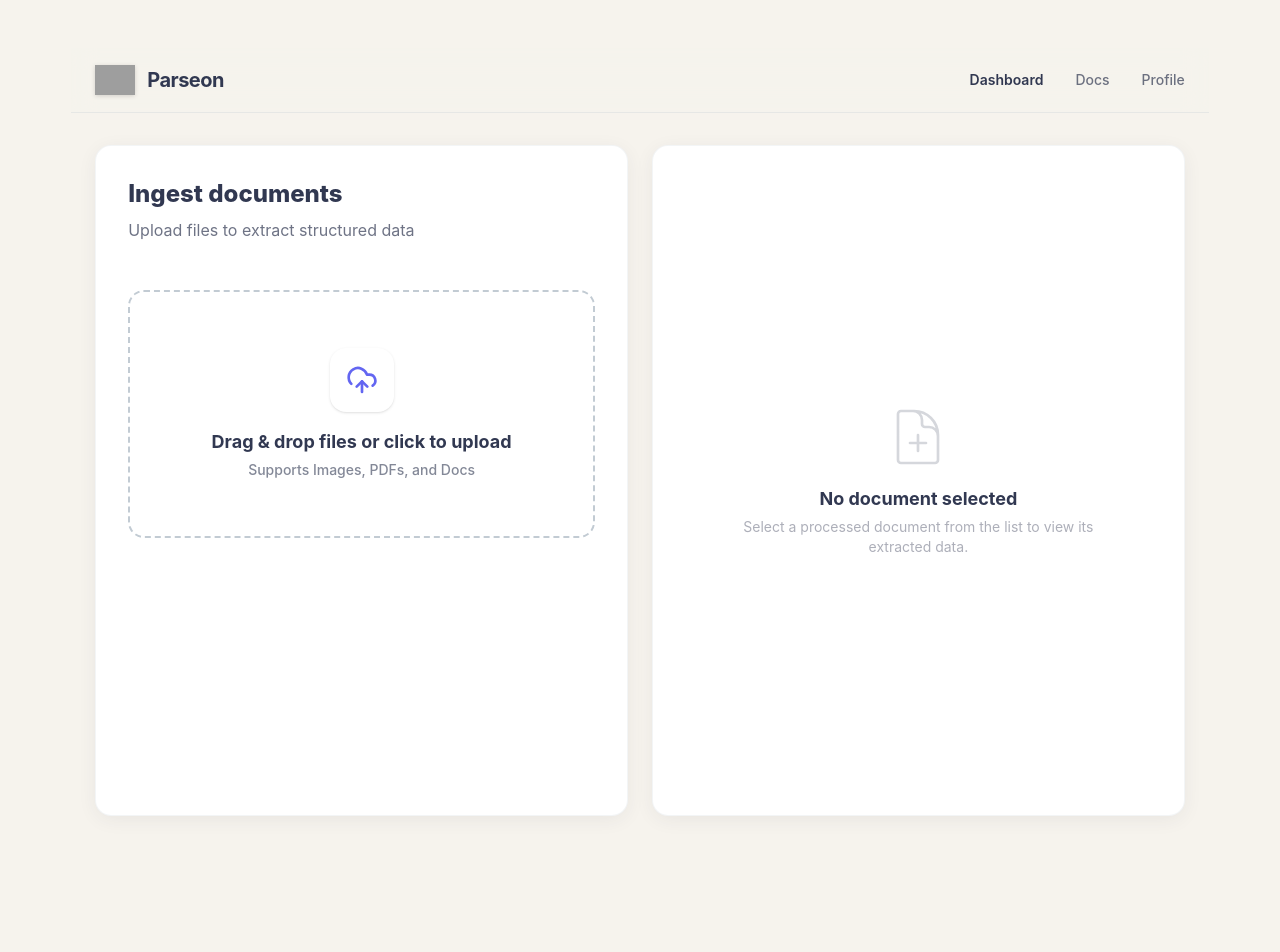
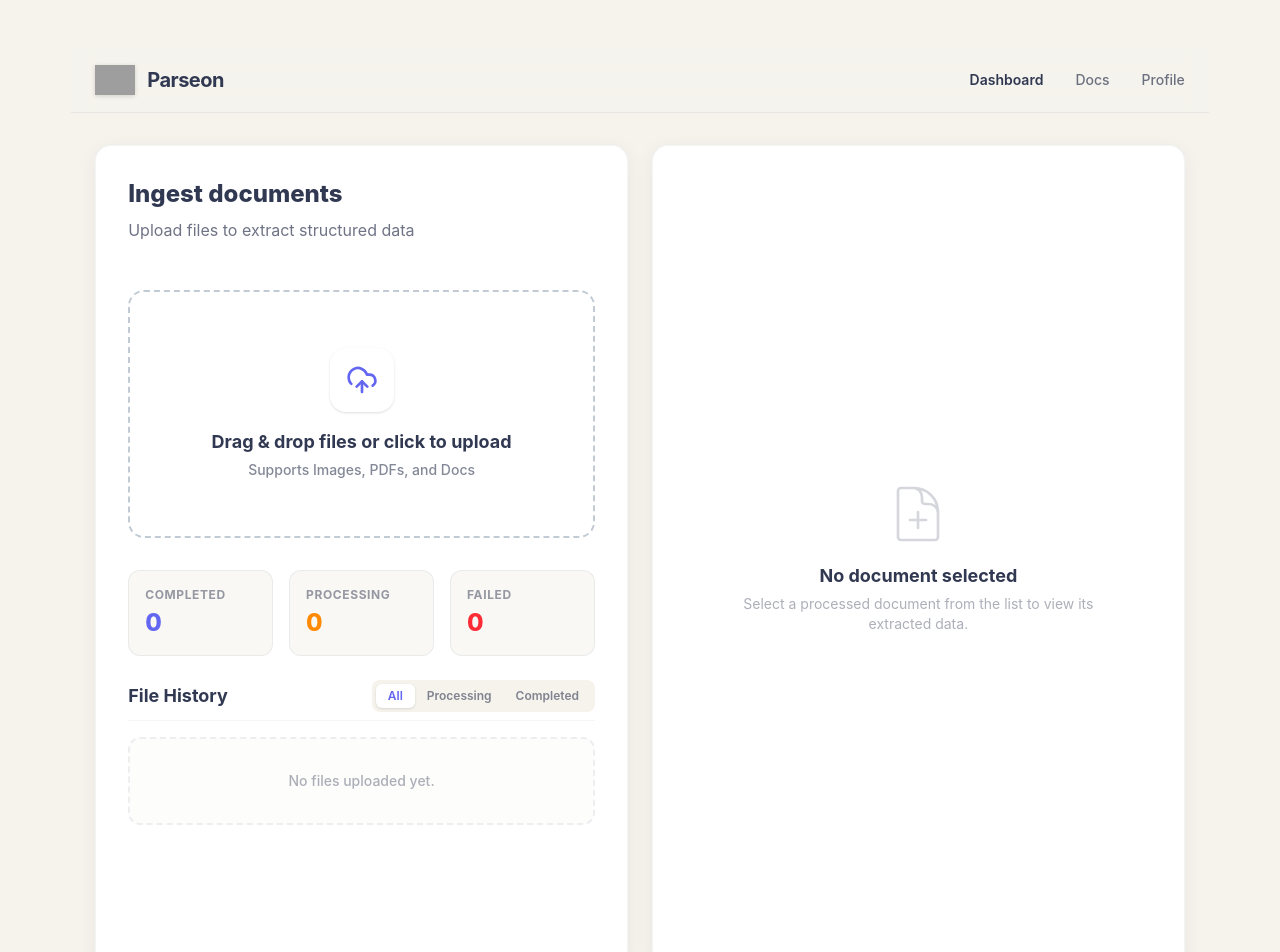
Before and after one commit to Satya0418/text, a React (Vite) app in the folder frontend/: page /dashboard in a window 1280 px wide. Shown: the top 952 px of the page. Before the commit the page ends 896 px from the top, so only its background shows below. Built offline with nearby package versions, Linux system fonts and the light colour scheme; grey boxes are pictures that could not be loaded; a web font is replaced by a local one.

Commit message:
ONLYfamaaaa

```diff
--- a/frontend/src/components/ui/FileUpload.jsx
+++ b/frontend/src/components/ui/FileUpload.jsx
@@ -5,6 +5,7 @@ import { motion } from 'framer-motion';
 const FileUpload = ({ onSelectFile, selectedFileId }) => {
   const [isDragging, setIsDragging] = useState(false);
   const [files, setFiles] = useState([]);
+  const [filter, setFilter] = useState('all'); // 'all', 'processing', 'completed'
   const fileInputRef = useRef(null);
 
   const formatSize = (bytes) => {
@@ -33,6 +34,12 @@ const FileUpload = ({ onSelectFile, selectedFileId }) => {
 
         // Simulate Processing delay (AI extraction)
         setTimeout(() => {
+          // 15% chance to fail
+          if (Math.random() < 0.15) {
+            setFiles(prev => prev.map(f => f.id === id ? { ...f, status: 'failed' } : f));
+            return;
+          }
+
           const randomType = documentTypes[Math.floor(Math.random() * documentTypes.length)];
           const mockData = {
             type: randomType.type.toLowerCase(),
@@ -135,17 +142,64 @@ const FileUpload = ({ onSelectFile, selectedFileId }) => {
         />
       </div>
 
+      {/* Dashboard Stats & Filters */}
+      <div className="mt-8 mb-4 flex flex-col gap-6">
+        <div className="grid grid-cols-3 gap-4">
+          <div className="bg-[#F6F3ED]/60 rounded-xl p-4 border border-[#C2CBD3]/30 flex flex-col">
+            <span className="text-xs font-bold text-[#313851]/50 uppercase tracking-wider mb-1">Completed</span>
+            <span className="text-2xl font-extrabold text-[#6366F1]">{files.filter(f => f.status === 'done').length}</span>
+          </div>
+          <div className="bg-[#F6F3ED]/60 rounded-xl p-4 border border-[#C2CBD3]/30 flex flex-col">
+            <span className="text-xs font-bold text-[#313851]/50 uppercase tracking-wider mb-1">Processing</span>
+            <span className="text-2xl font-extrabold text-orange-400">{files.filter(f => f.status === 'processing' || f.status === 'uploading').length}</span>
+          </div>
+          <div className="bg-[#F6F3ED]/60 rounded-xl p-4 border border-[#C2CBD3]/30 flex flex-col">
+            <span className="text-xs font-bold text-[#313851]/50 uppercase tracking-wider mb-1">Failed</span>
+            <span className="text-2xl font-extrabold text-red-500">{files.filter(f => f.status === 'failed').length}</span>
+          </div>
+        </div>
+
+        <div className="flex items-center justify-between border-b border-[#C2CBD3]/20 pb-2">
+          <h3 className="text-lg font-bold text-[#313851]">File History</h3>
+          <div className="flex bg-[#F6F3ED] rounded-lg p-1">
+            {['all', 'processing', 'completed'].map(f => (
+              <button
+                key={f}
+                onClick={() => setFilter(f)}
+                className={`px-3 py-1 text-xs font-semibold rounded-md transition-all capitalize ${filter === f ? 'bg-white text-[#6366F1] shadow-sm' : 'text-[#313851]/60 hover:text-[#313851]'}`}
+              >
+                {f}
+              </button>
+            ))}
+          </div>
+        </div>
+      </div>
+
       {/* File List */}
-      {files.length > 0 && (
-        <div className="mt-6 flex flex-col gap-3">
-          {files.map((fileObj) => (
+      <div className="flex flex-col gap-3 min-h-[200px]">
+        {files.length === 0 ? (
+          <div className="flex flex-col items-center justify-center p-8 text-center text-[#313851]/40 border-2 border-dashed border-[#C2CBD3]/30 rounded-xl bg-[#F6F3ED]/20">
+            <p className="text-sm font-medium">No files uploaded yet.</p>
+          </div>
+        ) : (
+          files.filter(f => {
+            if (filter === 'processing') return f.status === 'processing' || f.status === 'uploading';
+            if (filter === 'completed') return f.status === 'done';
+            return true;
+          }).map((fileObj) => (
             <div
               key={fileObj.id}
-              onClick={() => onSelectFile && onSelectFile(fileObj)}
-              className={`relative overflow-hidden bg-white border rounded-xl p-4 transition-all cursor-pointer ${
+              onClick={() => {
+                if(fileObj.status === 'done' || fileObj.status === 'failed') {
+                  onSelectFile && onSelectFile(fileObj);
+                }
+              }}
+              className={`relative overflow-hidden bg-white border rounded-xl p-4 transition-all ${
+                (fileObj.status === 'done' || fileObj.status === 'failed') ? 'cursor-pointer hover:border-[#6366F1]/50' : 'opacity-90'
+              } ${
                 selectedFileId === fileObj.id
                   ? 'border-[#6366F1] shadow-[0_4px_14px_-2px_rgba(99,102,241,0.2)]'
-                  : 'border-[#C2CBD3]/30 shadow-[0_2px_10px_-2px_rgba(49,56,81,0.05)] hover:border-[#6366F1]/50'
+                  : 'border-[#C2CBD3]/30 shadow-[0_2px_10px_-2px_rgba(49,56,81,0.05)]'
               }`}
             >
 
@@ -159,17 +213,22 @@ const FileUpload = ({ onSelectFile, selectedFileId }) => {
 
               <div className="flex items-start justify-between relative z-10 w-full">
                 <div className="flex items-start gap-4 flex-1 overflow-hidden">
-                  <div className="w-10 h-10 bg-[#F6F3ED] rounded-lg flex items-center justify-center text-[#6366F1] flex-shrink-0 mt-0.5">
+                  <div className={`w-10 h-10 rounded-lg flex items-center justify-center flex-shrink-0 mt-0.5 ${
+                    fileObj.status === 'done' ? 'bg-green-50 text-green-500' :
+                    fileObj.status === 'failed' ? 'bg-red-50 text-red-500' : 'bg-[#F6F3ED] text-[#6366F1]'
+                  }`}>
                     {fileObj.status === 'done' ? (
-                      <CheckCircle size={20} className="text-green-500" />
+                      <CheckCircle size={20} />
+                    ) : fileObj.status === 'failed' ? (
+                      <X size={20} />
                     ) : (
                       <File size={20} />
                     )}
                   </div>
 
-                  <div className="flex flex-col text-left text-[#313851] flex-1 min-w-0">
+                  <div className="flex flex-col text-left flex-1 min-w-0">
                     <div className="flex items-center gap-3 w-full">
-                      <span className="text-sm font-semibold truncate max-w-[150px] sm:max-w-[200px]">{fileObj.file.name}</span>
+                      <span className={`text-sm font-semibold truncate max-w-[150px] sm:max-w-[200px] ${fileObj.status === 'failed' ? 'text-red-500' : 'text-[#313851]'}`}>{fileObj.file.name}</span>
                       {fileObj.status === 'done' && fileObj.classification && (
                         <motion.span
                           initial={{ opacity: 0, scale: 0.8 }}
@@ -207,6 +266,13 @@ const FileUpload = ({ onSelectFile, selectedFileId }) => {
                           <span className="text-xs font-medium text-green-500">Ready</span>
                         </>
                       )}
+
+                      {fileObj.status === 'failed' && (
+                        <>
+                          <span className="w-1 h-1 bg-[#C2CBD3] rounded-full"></span>
+                          <span className="text-xs font-medium text-red-500">Extraction failed</span>
+                        </>
+                      )}
                     </div>
 
                     {/* Skeleton Loader inside the file item while processing */}
@@ -235,9 +301,9 @@ const FileUpload = ({ onSelectFile, selectedFileId }) => {
                 </button>
               </div>
             </div>
-          ))}
-        </div>
-      )}
+          ))
+        )}
+      </div>
     </div>
   );
 };
```
